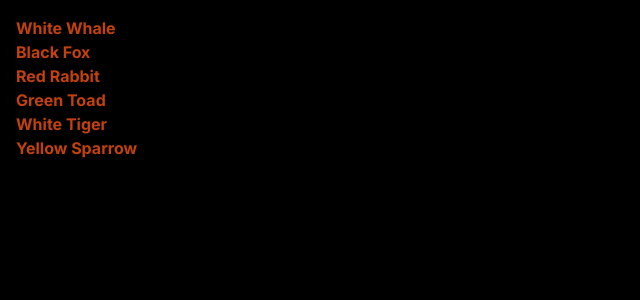
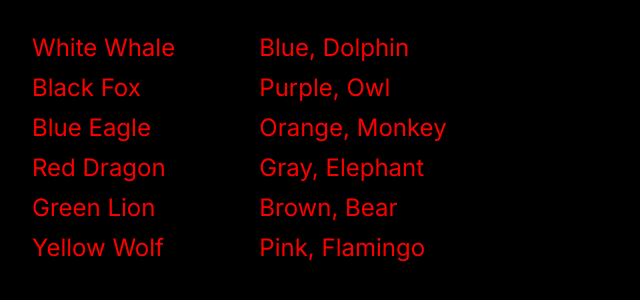
Before and after one commit to averybudlong/CDSProj, a Next.js app in the folder cds/: page / in a window 1280 px wide. Shown: the top 300 px of the page, without its empty margins (0-640 px from the left). Built offline with nearby package versions, Linux system fonts and the light colour scheme.

Commit message:
daily commit

```diff
--- a/cds/app/SchoolList.tsx
+++ b/cds/app/SchoolList.tsx
@@ -1,14 +1,23 @@
 const SchoolList = () => {
     return (
-        <div className="flex flex-col">
-            <div className="grid grid-cols-1">
-                <ul>
-                    <li>White Whale</li>
-                    <li>Black Fox</li>
-                    <li>Red Rabbit</li>
-                    <li>Green Toad</li>
-                    <li>White Tiger</li>
-                    <li>Yellow Sparrow</li>
+        <div className="flex flex-col p-4">
+            <div className="grid grid-cols-2 gap-x-10">
+                <ul className="space-y-2">
+                    <li><a href="#">White Whale</a></li>
+                    <li><a href="#">Black Fox</a></li>
+                    <li><a href="#">Blue Eagle</a></li>
+                    <li><a href="#">Red Dragon</a></li>
+                    <li><a href="#">Green Lion</a></li>
+                    <li><a href="#">Yellow Wolf</a></li>
+                </ul>
+
+                <ul className="space-y-2">
+                    <li>Blue, Dolphin</li>
+                    <li>Purple, Owl</li>
+                    <li>Orange, Monkey</li>
+                    <li>Gray, Elephant</li>
+                    <li>Brown, Bear</li>
+                    <li>Pink, Flamingo</li>
                 </ul>
             </div>
         </div>
--- a/cds/app/globals.css
+++ b/cds/app/globals.css
@@ -6,3 +6,7 @@ body {
     @apply bg-black;
     margin: 0;
 }
+
+a:hover {
+    @apply underline;
+}
--- a/cds/app/layout.tsx
+++ b/cds/app/layout.tsx
@@ -3,11 +3,6 @@ import { Inter } from "next/font/google";
 import "./globals.css";
 
 const inter = Inter({ subsets: ["latin"] });
-
-export const metadata: Metadata = {
-    title: "Create Next App",
-    description: "Generated by create next app",
-};
 
 export default function RootLayout({
     children,
--- a/cds/app/page.tsx
+++ b/cds/app/page.tsx
@@ -2,10 +2,10 @@ import SchoolList from "./SchoolList";
 
 export default function Home() {
     return (
-        <div className="">
-            <div className="flex mx-4 my-4 text-orange-700 font-bold">
+        <main className="">
+            <div className="flex mx-4 my-4 text-red text-2xl">
                 <SchoolList />
             </div>
-        </div>
+        </main>
     );
 }
--- a/cds/package.json
+++ b/cds/package.json
@@ -9,7 +9,6 @@
         "lint": "next lint"
     },
     "dependencies": {
-        "@next/font": "^14.2.3",
         "next": "14.2.3",
         "react": "^18",
         "react-dom": "^18"
--- a/cds/tailwind.config.ts
+++ b/cds/tailwind.config.ts
@@ -9,6 +9,7 @@ const config: Config = {
     ],
     theme: {
         extend: {
+            colors: {'red': "#fc0000"},
         },
     },
     plugins: [],
```
Also changed, not shown: 1 other file (tests, documents, lock files or other folders).
